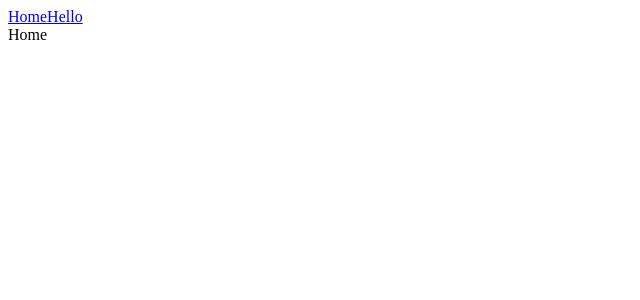
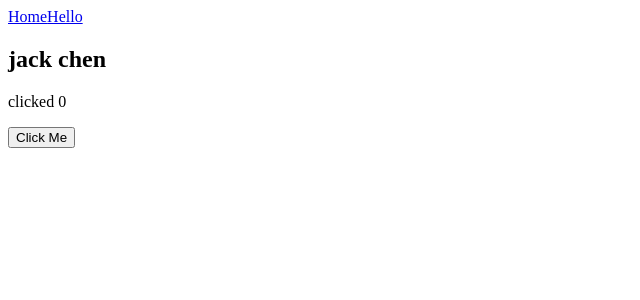
Before and after one commit to RyderJKL/Literary-Translation, a React app: page / in a window 1280 px wide. Shown: the top 300 px of the page, without its empty margins (0-640 px from the left). Built offline with nearby package versions, Linux system fonts and the light colour scheme.

Commit message:
feature/todo-mvc-ts::feat add react hooks tslint

```diff
--- a/package.json
+++ b/package.json
@@ -23,6 +23,7 @@
     "copy-webpack-plugin": "5.0.3",
     "cross-env": "5.2.0",
     "css-loader": "2.1.1",
+    "eslint-plugin-react-hooks": "^1.6.0",
     "friendly-errors-webpack-plugin": "1.7.0",
     "hash-sum": "1.0.2",
     "html-webpack-plugin": "3.2.0",
@@ -38,6 +39,7 @@
     "tslint-formatter-beauty": "3.0.0",
     "tslint-loader": "3.5.4",
     "tslint-react": "4.0.0",
+    "tslint-react-hooks": "^2.1.0",
     "typescript": "3.4.5",
     "uglifyjs-webpack-plugin": "2.1.3",
     "url-loader": "1.1.2",
--- /dev/null
+++ b/src/pages/Counter.tsx
@@ -0,0 +1,23 @@
+import * as React from 'react';
+
+export interface Props {
+    title: string;
+}
+
+function Example({ title }: Props) {
+    const [count, setCount] = React.useState(0);
+
+    React.useEffect(() => {
+        document.title = `You Clicked ${count} times`;
+    });
+
+    return (
+        <div>
+            <h2>{title}</h2>
+            <p>clicked {count}</p>
+            <button onClick={() => setCount(count + 1)}>Click Me</button>
+        </div>
+    );
+}
+
+export default Example;
--- a/src/pages/Home.tsx
+++ b/src/pages/Home.tsx
@@ -1,8 +1,9 @@
 import * as React from 'react';
+import Example from './Counter';
 
 const Home = () => (
     <div>
-        Home
+        <Example title={'jack chen'}/>
     </div>
 );
 
--- a/tsconfig.json
+++ b/tsconfig.json
@@ -1,5 +1,7 @@
 {
     "compilerOptions": {
+        // Module '"/Users/macbook/workSpace/lego-admin/node_modules/@types/react/index"' has no default export.
+        "allowSyntheticDefaultImports": true,
         "target": "es5",
         "lib": [
             "dom",
@@ -52,6 +54,7 @@
         "node_modules",
         "typings"
     ],
+    "allowSyntheticDefaultImports": true,
     "compileOnSave": false,
     "awesomeTypescriptLoaderOptions": {
         "forkChecker": true,
--- a/tslint.json
+++ b/tslint.json
@@ -1,9 +1,13 @@
 {
-    "extends": ["tslint:latest", "tslint-react"],
+    "extends": ["tslint:latest", "tslint-react", "tslint-react-hooks"],
     "linterOptions": {
         "exclude": ["node_modules"]
     },
     "rules": {
+        // react-hooks
+        "react-hooks-nesting": "error",
+        // for Lambdas are forbidden in JSX attributes due to their rendering performance impact
+        "jsx-no-lambda": false,
         "max-line-length": {
             "options": [120]
         },
```
